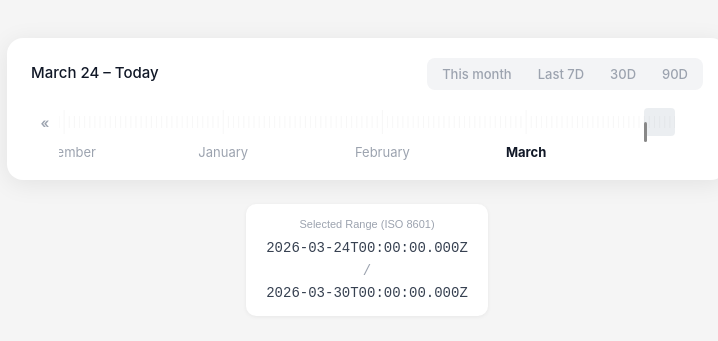
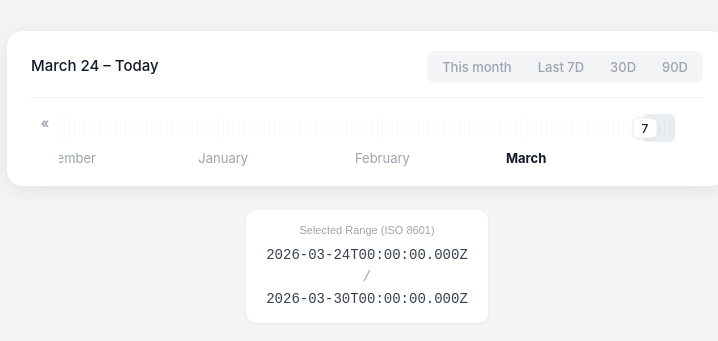
Before and after one commit to assada/date-picker, a React (Vite) app: page / in a window 1280 px wide. Shown: the part 223-564 px from the top of the page, without its empty margins (273-991 px from the left). Built offline with nearby package versions, Linux system fonts and the light colour scheme.

Commit message:
fix: major visual overhaul — handles, tooltip, clamping, auto-scroll, separator

```diff
--- a/src/components/DateRangePicker/DateRangePicker.module.css
+++ b/src/components/DateRangePicker/DateRangePicker.module.css
@@ -32,7 +32,9 @@
   display: flex;
   align-items: center;
   justify-content: space-between;
-  margin-bottom: 16px;
+  margin-bottom: 0;
+  padding-bottom: 14px;
+  border-bottom: 1px solid #f0f0f0;
 }
 
 .rangeLabel {
@@ -95,7 +97,7 @@
 
 .timeline {
   position: relative;
-  padding: 0 28px;
+  padding: 14px 28px 0;
 }
 
 .scrollArrow {
@@ -166,38 +168,46 @@
 
 .handle {
   position: absolute;
-  top: 50%;
-  width: 3px;
-  height: 20px;
-  background: var(--drp-handle-color);
-  border-radius: 1.5px;
-  transform: translate(-50%, -50%);
+  top: 0;
+  bottom: 0;
+  width: 2px;
+  background: #8ba4c4;
+  transform: translateX(-50%);
   cursor: ew-resize;
   z-index: 3;
   touch-action: none;
+  opacity: 0;
+  transition: opacity 0.2s;
+  border-radius: 1px;
 }
 
 .handle::before {
   content: "";
   position: absolute;
-  top: -8px;
+  top: -4px;
   left: -10px;
   right: -10px;
-  bottom: -8px;
+  bottom: -4px;
+}
+
+.root:hover .handle,
+.handleDragging {
+  opacity: 1;
 }
 
 .handleDragging {
-  background: var(--drp-handle-active-color);
+  background: #5b7da5;
+  width: 3px;
 }
 
 .daysTooltip {
   position: absolute;
-  top: 4px;
-  transform: translateX(-50%);
+  top: 50%;
+  transform: translate(-50%, -50%);
   background: var(--drp-bg);
-  border: 1px solid #e5e7eb;
+  border: 1px solid #e8eaed;
   border-radius: 6px;
-  padding: 3px 10px;
+  padding: 2px 8px;
   font-size: 12px;
   font-weight: 500;
   color: var(--drp-text-primary);
@@ -205,6 +215,7 @@
   pointer-events: none;
   box-shadow: 0 1px 4px rgba(0, 0, 0, 0.06);
   z-index: 4;
+  overflow: hidden;
 }
 
 .monthLabels {
--- a/src/components/DateRangePicker/DaysTooltip.tsx
+++ b/src/components/DateRangePicker/DaysTooltip.tsx
@@ -1,4 +1,4 @@
-import { AnimatePresence, motion } from "framer-motion";
+import { motion, AnimatePresence } from "framer-motion";
 import styles from "./DateRangePicker.module.css";
 
 interface DaysTooltipProps {
@@ -8,23 +8,32 @@ interface DaysTooltipProps {
 }
 
 export default function DaysTooltip({ days, centerPx, visible }: DaysTooltipProps) {
+  const label = days === 1 ? "1" : days < 10 ? String(days) : `${days} Days`;
+
   return (
-    <AnimatePresence>
-      {visible && (
     <motion.div
       className={styles.daysTooltip}
-          initial={{ opacity: 0, y: 4 }}
-          animate={{ opacity: 1, y: 0, left: centerPx }}
-          exit={{ opacity: 0, y: 4 }}
+      animate={{
+        left: centerPx,
+        opacity: visible ? 1 : 0,
+      }}
       transition={{
-            opacity: { duration: 0.15 },
         left: { type: "spring", stiffness: 300, damping: 30 },
-            y: { duration: 0.15 },
+        opacity: { duration: 0.2 },
       }}
     >
-          {days} {days === 1 ? "Day" : "Days"}
+      <AnimatePresence mode="popLayout">
+        <motion.span
+          key={days}
+          initial={{ y: 12, opacity: 0 }}
+          animate={{ y: 0, opacity: 1 }}
+          exit={{ y: -12, opacity: 0 }}
+          transition={{ duration: 0.15 }}
+          style={{ display: "inline-block" }}
+        >
+          {label}
+        </motion.span>
+      </AnimatePresence>
     </motion.div>
-      )}
-    </AnimatePresence>
   );
 }
--- a/src/components/DateRangePicker/Handle.tsx
+++ b/src/components/DateRangePicker/Handle.tsx
@@ -23,12 +23,7 @@ export default function Handle({
   return (
     <motion.div
       className={`${styles.handle} ${isDragging ? styles.handleDragging : ""}`}
-      style={{ left }}
-      animate={{
-        left,
-        scaleY: isDragging ? 1.3 : 1,
-        scaleX: isDragging ? 1.5 : 1,
-      }}
+      animate={{ left }}
       transition={{ type: "spring", stiffness: 400, damping: 35 }}
       onPointerDown={(e) => {
         e.preventDefault();
--- a/src/components/DateRangePicker/Timeline.tsx
+++ b/src/components/DateRangePicker/Timeline.tsx
@@ -153,19 +153,26 @@ export default function Timeline({
     tickPaths.push(`M${x} ${y1}V${y2}`);
   }
 
-  const startPx = fracToViewPx(startFrac);
-  const endPx = fracToViewPx(endFrac);
-  const centerPx = (startPx + endPx) / 2;
+  const rawStartPx = fracToViewPx(startFrac);
+  const rawEndPx = fracToViewPx(endFrac);
+  const startPx = Math.max(0, rawStartPx);
+  const endPx = Math.min(trackWidth, rawEndPx);
+  const highlightWidth = Math.max(0, endPx - startPx);
+  const clampedCenterPx = Math.max(30, Math.min(trackWidth - 30, (rawStartPx + rawEndPx) / 2));
 
   // Auto-scroll: ensure selected range is at least partially visible
   useEffect(() => {
     const viewLeft = 1 - viewSpan + scrollOffset;
     const viewRight = viewLeft + viewSpan;
-    if (endFrac < viewLeft || startFrac > viewRight) {
-      const targetScroll = -(1 - viewSpan) + startFrac;
+    const rangeMid = (startFrac + endFrac) / 2;
+
+    // If range center is outside visible area, scroll to center it
+    if (rangeMid < viewLeft || rangeMid > viewRight) {
+      const targetScroll = -(1 - viewSpan) + rangeMid - viewSpan / 2;
       setScrollOffset(clampScroll(targetScroll));
     }
-  }, [startFrac, endFrac, viewSpan, scrollOffset, clampScroll]);
+    // eslint-disable-next-line react-hooks/exhaustive-deps
+  }, [startFrac, endFrac, viewSpan, clampScroll]);
 
   return (
     <div className={styles.timeline}>
@@ -207,8 +214,8 @@ export default function Timeline({
           <motion.div
             className={styles.rangeHighlight}
             animate={{
-              left: Math.max(0, startPx),
-              width: Math.max(0, endPx - startPx),
+              left: startPx,
+              width: highlightWidth,
             }}
             transition={{ type: "spring", stiffness: 300, damping: 30 }}
             onPointerDown={handleRangePointerDown}
@@ -241,8 +248,8 @@ export default function Timeline({
           {/* Days tooltip */}
           <DaysTooltip
             days={days}
-            centerPx={centerPx}
-            visible={dragging !== null}
+            centerPx={clampedCenterPx}
+            visible={true}
           />
         </div>
 
--- a/src/demo/App.tsx
+++ b/src/demo/App.tsx
@@ -1,5 +1,5 @@
 import { useState } from "react";
-import { startOfDay } from "date-fns";
+import { startOfDay, format } from "date-fns";
 import { DateRangePicker } from "../components/DateRangePicker";
 import type { DateRange } from "../components/DateRangePicker";
 
@@ -65,11 +65,11 @@ export default function App() {
           Selected Range (ISO 8601)
         </div>
         <div>
-          {range.start.toISOString()}
+          {format(range.start, "yyyy-MM-dd'T'HH:mm:ss.SSS'Z'")}
         </div>
         <div style={{ color: "#9ca3af" }}>/</div>
         <div>
-          {range.end.toISOString()}
+          {format(range.end, "yyyy-MM-dd'T'HH:mm:ss.SSS'Z'")}
         </div>
       </div>
     </div>
```
Lines whose indentation alone changed are shown as unchanged.
